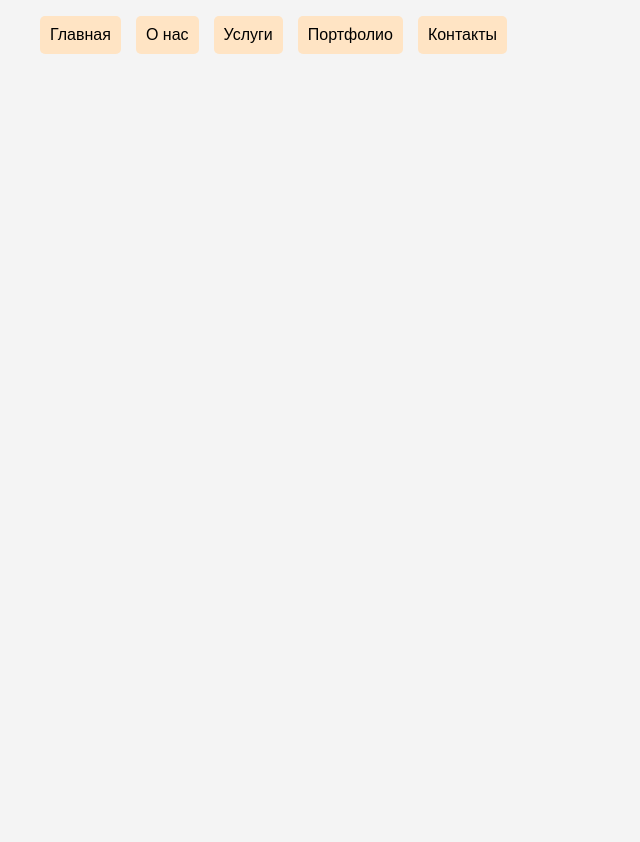
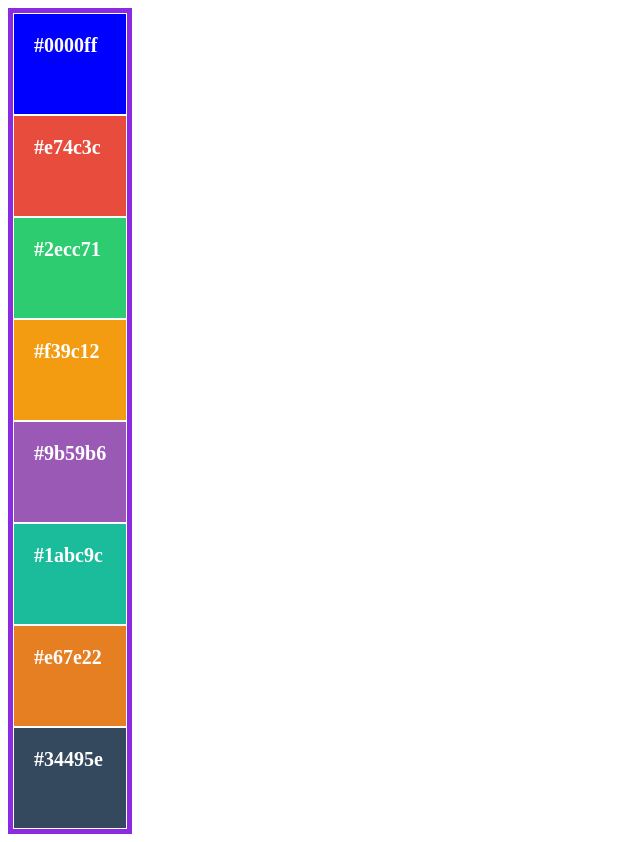
Before and after one commit to Fantom469/CSS, a plain HTML site: page index.html in a window 1280 px wide. Shown: the whole page, without its empty margins (0-640 px from the left). Before the commit the page ends 800 px from the top, so only its background shows below. Drawn offline with Linux system fonts and the light colour scheme.

Commit message:
inline_flex

```diff
--- a/index.html
+++ b/index.html
@@ -5,41 +5,71 @@
 <head>
     <meta charset="UTF-8">
     <meta name="viewport" content="width=device-width, initial-scale=1.0">
+    <title>Цвета</title>
     <style>
-        body {
-            font-family: Arial, sans-serif;
-            background-color: #f4f4f4;
-            margin: 0;
-            padding: 0;
+        .contrast-container {
+            border: 5px solid blueviolet;
+            display: inline-flex;
+            flex-direction: column;
         }
 
-        .menu
-        {
+        .color-box {
+            padding: 20px;
+            margin: 1px;
+            flex-basis: 60px;
             display: flex;
-list-style-type: none;
-            gap: 15px;
-
-
+            font-size: 20px;
+            color: white;
+            font-weight: bold;
         }
 
-        li
-        {
-            background-color: bisque;
-            border-radius: 5px;
-            padding: 10px;
+        .color1 {
+            background-color: #0000ff;
+        }
+
+        .color2 {
+            background-color: #e74c3c;
+        }
+
+        .color3 {
+            background-color: #2ecc71;
+        }
+
+        .color4 {
+            background-color: #f39c12;
+        }
+
+        .color5 {
+            background-color: #9b59b6;
+        }
+
+        .color6 {
+            background-color: #1abc9c;
+        }
+
+        .color7 {
+            background-color: #e67e22;
+        }
+
+        .color8 {
+            background-color: #34495e;
         }
     </style>
-    <title>Flex-список меню</title>
 </head>
 
 <body>
-    <ul class="menu">
-        <li>Главная</li>
-        <li>О&nbsp;нас</li>
-        <li>Услуги</li>
-        <li>Портфолио</li>
-        <li>Контакты</li>
-    </ul>
+
+    <div class="contrast-container">
+        <h1 class="color-box color1">#0000ff</h1>
+        <h1 class="color-box color2">#e74c3c</h1>
+        <h1 class="color-box color3">#2ecc71</h1>
+        <h1 class="color-box color4">#f39c12</h1>
+        <h1 class="color-box color5">#9b59b6</h1>
+        <h1 class="color-box color6">#1abc9c</h1>
+        <h1 class="color-box color7">#e67e22</h1>
+        <h1 class="color-box color8">#34495e</h1>
+    </div>
+
 </body>
 
 </html>
```
